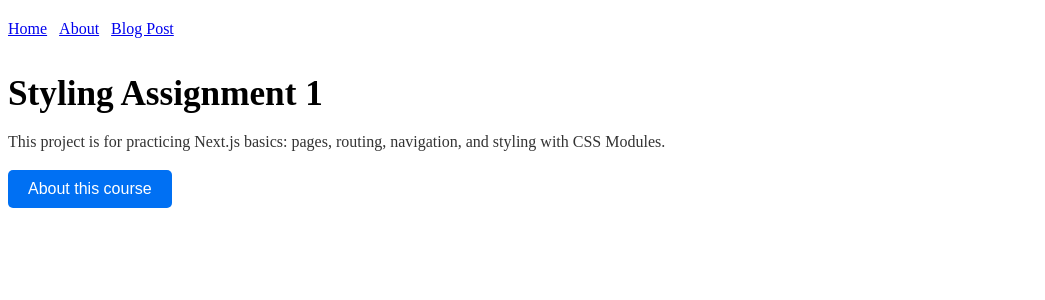
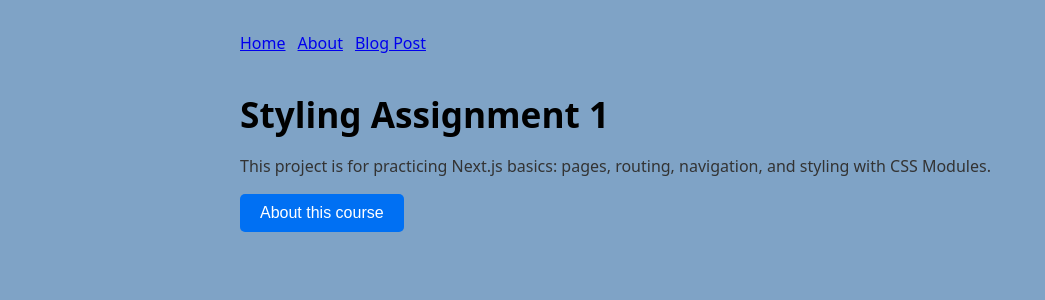
Before and after one commit to Azzni96/nextjs, a Next.js app: page / in a window 1280 px wide. Shown: the top 300 px of the page, without its empty margins (0-1045 px from the left). Built offline with nearby package versions, Linux system fonts and the light colour scheme.

Commit message:
add globalstyle for all pages

```diff
--- a/app/layout.js
+++ b/app/layout.js
@@ -1,3 +1,5 @@
+import './styles/globals.css';
+
 export const metadata = {
   title: "Next.js Course",
   description: "Learning Next.js step by step",
--- /dev/null
+++ b/app/styles/globals.css
@@ -0,0 +1,10 @@
+body {
+    margin: 0;
+    font-family: system-ui, -apple-system, BlinkMacSystemFont, 'Segoe UI', Roboto, Oxygen, Ubuntu, Cantarell, 'Open Sans', 'Helvetica Neue', sans-serif;
+    background-color: #7fa3c6;
+}
+main {
+    padding: 20px;
+    max-width: 800px;
+    margin: auto;
+}
```
